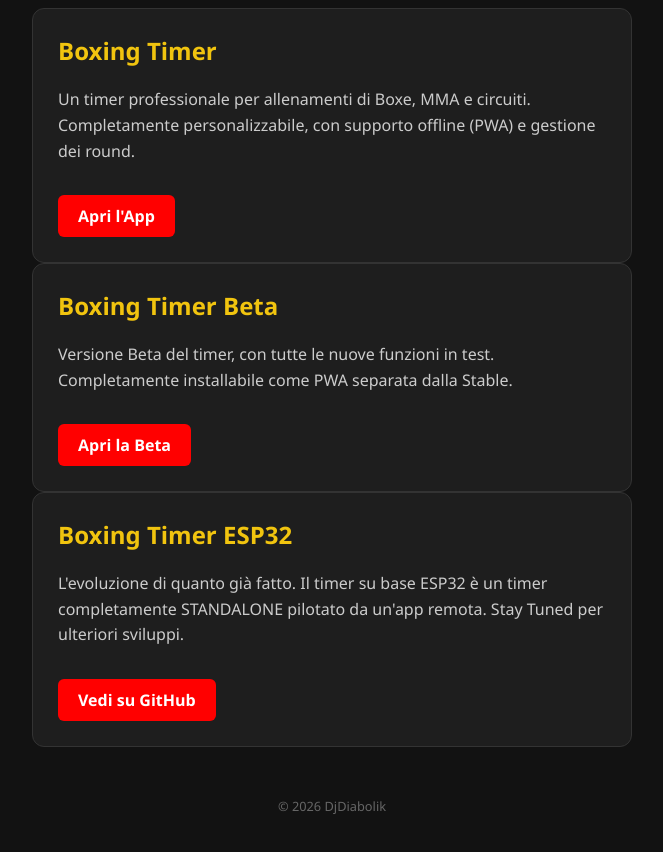
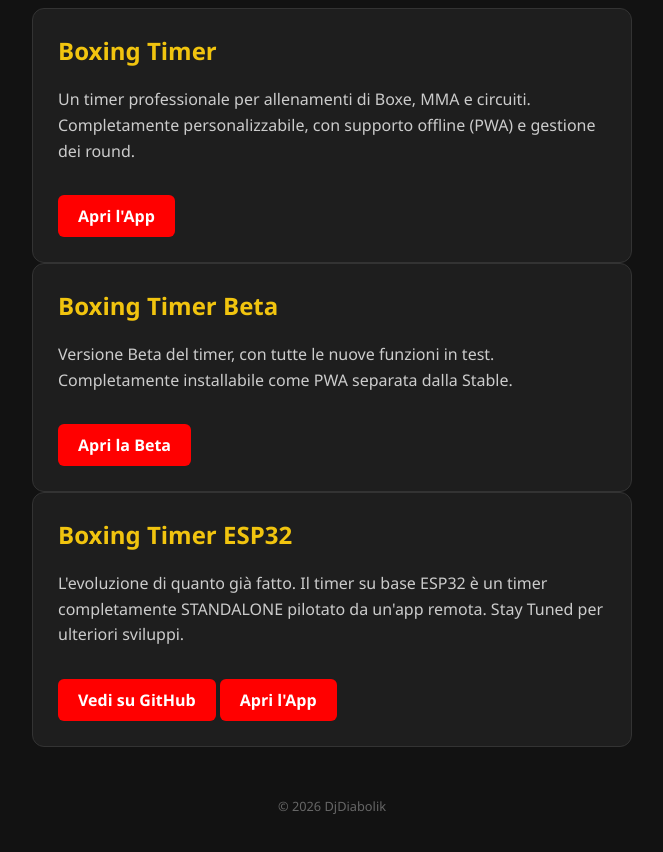
Before and after one commit to DjDiabolik/djdiabolik.github.io, a plain HTML site: page index.html in a window 1280 px wide. Shown: the part 126-978 px from the top of the page, without its empty margins (308-971 px from the left). Drawn offline with Linux system fonts and the light colour scheme.

Commit message:
Update index.html - Aggiunto tasto app diretto esp32

```diff
--- a/index.html
+++ b/index.html
@@ -66,6 +66,7 @@
             <!-- INSERISCI QUI LA DESCRIZIONE: sostituisci il testo all'interno dei tag <p> e </p> -->
             <p>L'evoluzione di quanto già fatto. Il timer su base ESP32 è un timer completamente STANDALONE pilotato da un'app remota. Stay Tuned per ulteriori sviluppi.</p>
             <a href="https://github.com/DjDiabolik/BoxingTimer-ESP32" target="_blank" class="btn">Vedi su GitHub</a>
+            <a href="https://djdiabolik.github.io/BoxingTimer-ESP32/" target="_blank" class="btn">Apri l'App</a>
         </div>
     </div>
 
```
